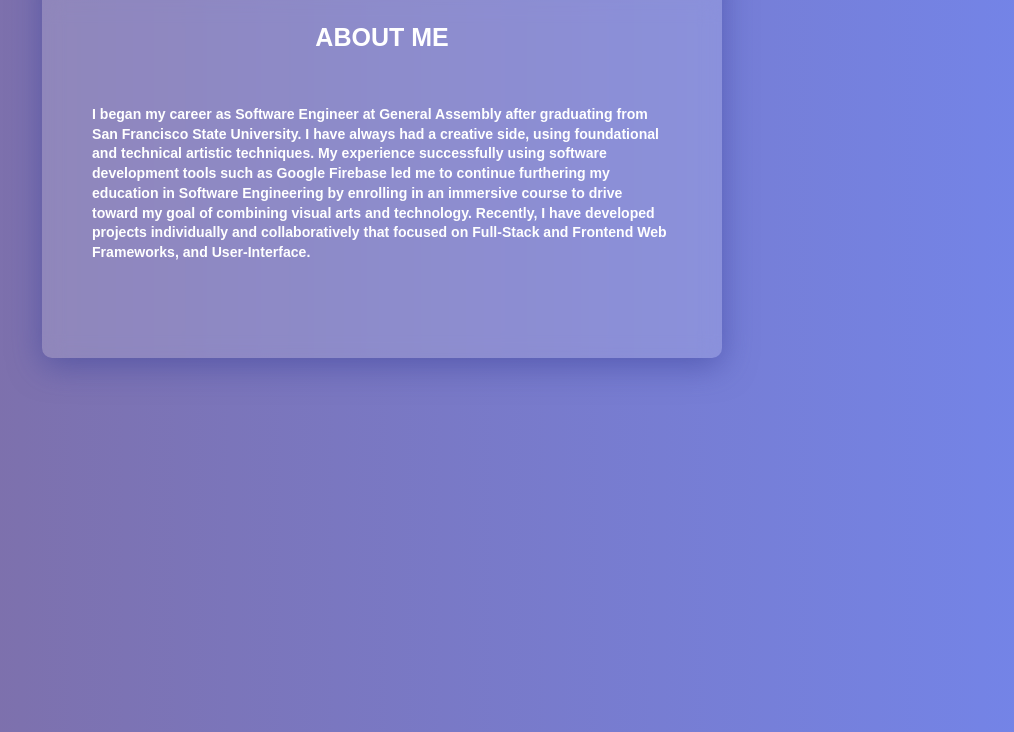
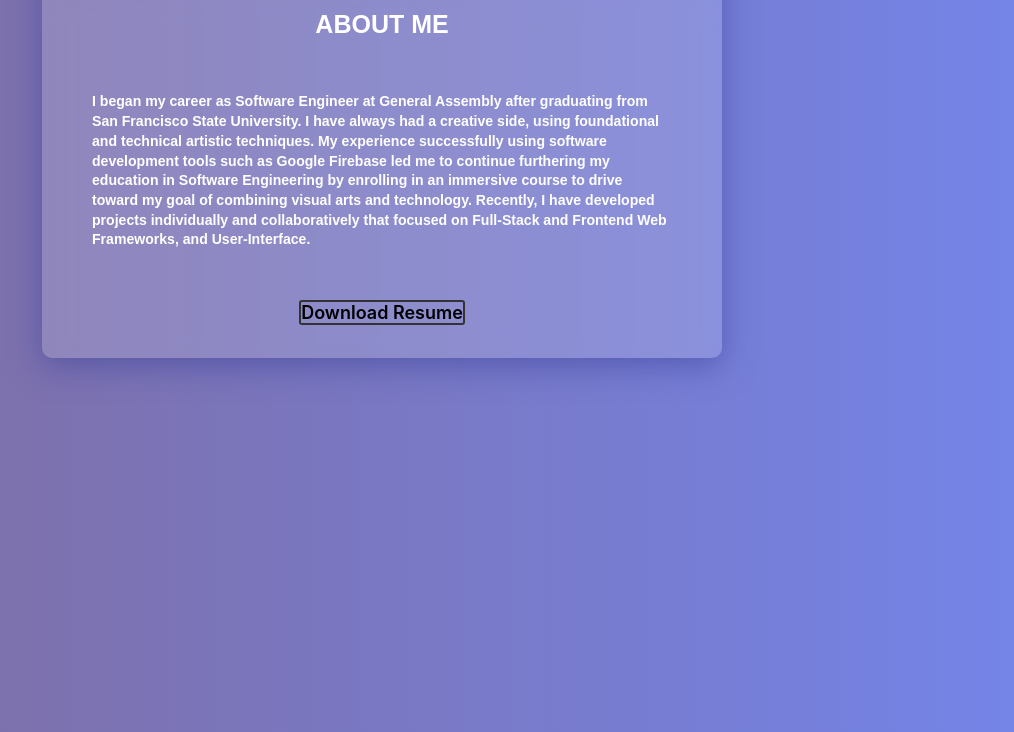
Before and after one commit to Hernandez-G/GH-Portfolio, a plain HTML site: page index.html in a window 1280 px wide. Shown: the part 834-1566 px from the top of the page, without its empty margins (86-1100 px from the left). Drawn offline with Linux system fonts and the light colour scheme.

Commit message:
download resume

```diff
--- a/index.html
+++ b/index.html
@@ -96,6 +96,7 @@
           <h1 class="about">ABOUT ME </h1>
         <p class="bio">I began my career as Software Engineer at General Assembly after graduating from San Francisco State University. I have always had a creative side, using foundational and technical artistic techniques. My experience successfully using software development tools such as Google Firebase led me to continue furthering my education in Software Engineering by enrolling in an immersive course to drive toward my goal of combining visual arts and technology. Recently, I have developed projects individually and collaboratively that focused on Full-Stack and Frontend Web Frameworks, and User-Interface.
         </p>
+        <a class="resume" href="./Files/pdf/Resume.pdf" download>Download Resume</a>
 
       </div>
       <!-- <div> -->
--- a/style.css
+++ b/style.css
@@ -430,3 +430,8 @@ ul.socials::after {
  .btn i {
 	 padding-right: 0.3em;
 }
+
+.resume{
+  border: #333 solid 2px;
+  border-radius: 3px;
+}
```
Also changed, not shown: img/Mayordomo1.jpg (deleted), img/PHoto 97.jpg (deleted), img/Photo 327.jpg (deleted), img/Untitled presentation-3.jpg (deleted), 1 other file.
